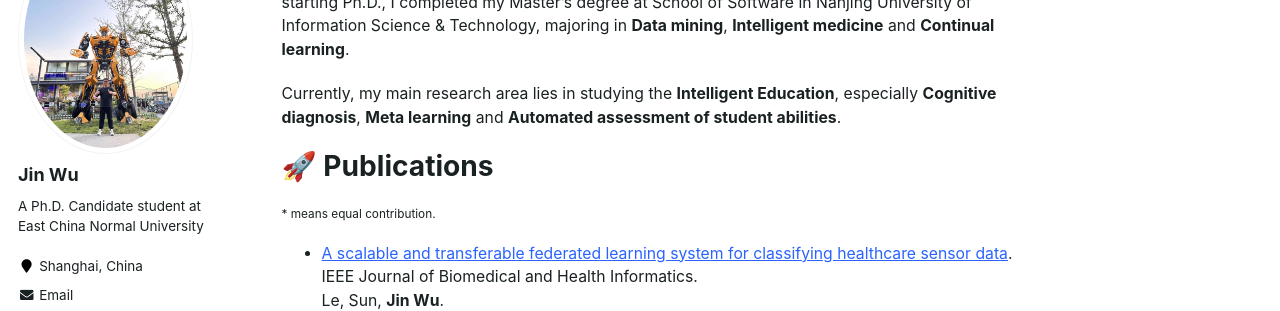
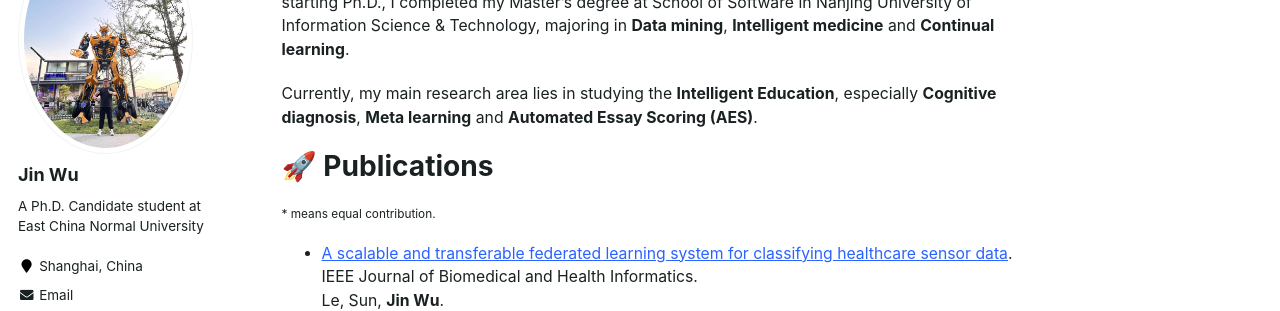
Before and after one commit to WooTzins/WooTzins.github.io, a Jekyll site: the page built from _pages/about.md, in a window 1280 px wide and 1381 px high. Shown: the part 193-504 px from the top of the window. Built offline with Jekyll 4.4.1, drawn with Linux system fonts in a browser that asks for light colours; comment, search, counter and statistics services are not loaded.

Commit message:
Update about.md

```diff
--- a/_pages/about.md
+++ b/_pages/about.md
@@ -10,7 +10,7 @@ redirect_from:
 
 Hi! I'm Jin Wu, a Ph.D. Candidate student at East China Normal University, Shanghai, China. Before starting Ph.D., I completed my Master's degree at School of Software in Nanjing University of Information Science & Technology, majoring in **Data mining**, **Intelligent medicine** and **Continual learning**.
 
-Currently, my main research area lies in studying the **Intelligent Education**, especially **Cognitive diagnosis**, **Meta learning** and **Automated assessment of student abilities**.
+Currently, my main research area lies in studying the **Intelligent Education**, especially **Cognitive diagnosis**, **Meta learning** and **Automated Essay Scoring (AES)**.
 
 
 🚀 Publications
```
